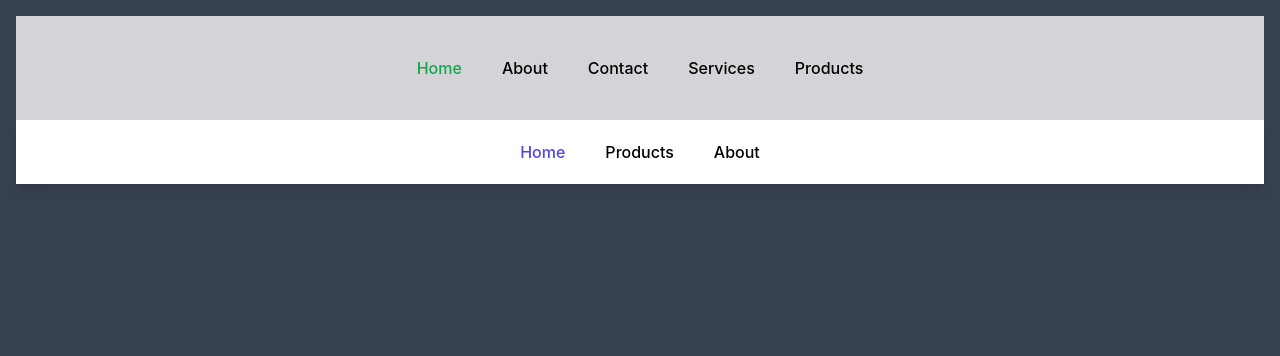
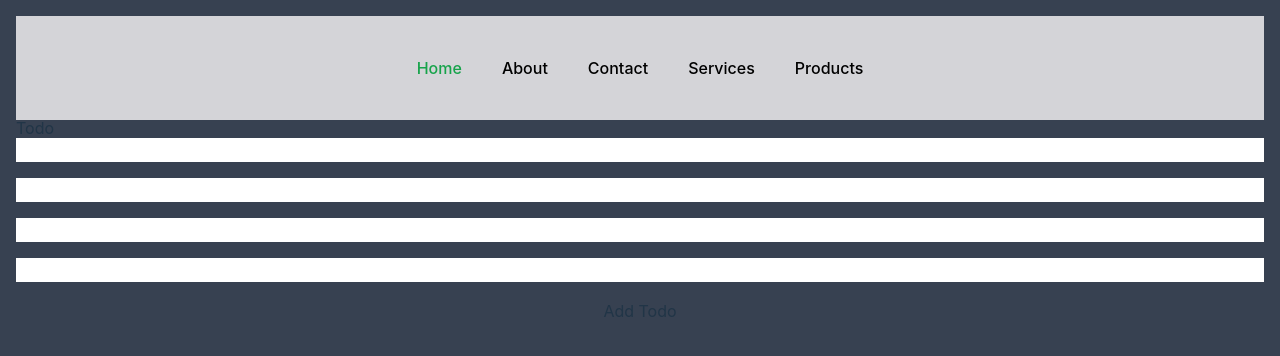
Before and after one commit to Siddharth-M-77/MERN12__REACT, a React (Vite) app: page / in a window 1280 px wide. Shown: the top 356 px of the page. Built offline with nearby package versions, Linux system fonts and the light colour scheme.

Commit message:
practice

```diff
--- a/src/App.jsx
+++ b/src/App.jsx
@@ -8,6 +8,7 @@ import Service from "./components/Service";
 import Product from "./components/Product";
 import ProductDetails from "./components/ProductDetails";
 import FetchData from "./components/FetchData";
+import Todo from "./components/Todo";
 
 const App = () => {
 
@@ -15,12 +16,13 @@ const App = () => {
     <div className="w-screen min-h-screen mx-auto bg-gray-700 p-4 ">
       <Nav />
       <Routes>
-        <Route path="/" element={<FetchData />} />
+        <Route path="/" element={<Todo />} />
+        {/* <Route path="/" element={<FetchData />} />
         <Route path="/About" element={<About />} />
         <Route path="/Products" element={<Product />} >
 
           <Route path="products/:id" element={<ProductDetails />} />
-        </Route>
+        </Route> */}
 
         {/*
         <Route path="/about" element={<About />} />
--- a/src/components/Product.jsx
+++ b/src/components/Product.jsx
@@ -24,7 +24,7 @@ const Product = () => {
         <div className='grid grid-cols-6 gap-5 items-center justify-center'>
           {
             products.map((p, i) => {
-              return <Link key={p.id} className='p-2 flex  flex-col items-center justify-center h-80 bg-gray-500 text-white' to={`products/${p.id}`}>{p.title}
+              return <Link key={p.id} className='p-2 flex  flex-col items-center justify-around h-96 bg-gray-500 text-white' to={`products/${p.id}`}>{p.title}
                 <img className='w-72 h-fit' src={p.image} alt="" />
               </Link>
             })
--- a/src/components/ProductDetails.jsx
+++ b/src/components/ProductDetails.jsx
@@ -6,23 +6,26 @@ import { useParams } from 'react-router-dom'
 const ProductDetails = () => {
   const [singleProduct, setSingleProduct] = useState('')
   const params = useParams()
+  const { id } = params
 
   const getSingleProduct = async () => {
-    const response = await axios.get(`/products/${params.id}`)
+    const response = await axios.get(`/products/${id}`)
     setSingleProduct(response.data)
   }
 
   useEffect(() => {
     getSingleProduct()
-  }, [singleProduct])
+  }, [id])
 
   return (
     <div className='flex items-center min-h-screen bg-gray-600  text-black p-10 text-4xl  uppercase font-semibold mt-5 justify-start gap-5 flex-col flex-wrap'>
 
       <div className='p-4  bg-white shadow-xl rounded-3xl flex items-center justify-center flex-col'>
         <img className='h-52 w-52 object-cover ' src={singleProduct.image} alt="" />
-        <h4 className='text-lg mt-4 mb-4'>{singleProduct.title}</h4>
-        <p className='text-sm w-96 '>{singleProduct.description}</p>
+        <h4 className='text-lg mt-4 w-52 mb-4'>{singleProduct.title}</h4>
+        <p className='text-sm w-96 '>{
+          singleProduct.description.length > 20 ? singleProduct.description.slice(1, 100) :
+            singleProduct?.description}</p>
       </div>
     </div>
   )
--- /dev/null
+++ b/src/components/Todo.jsx
@@ -0,0 +1,75 @@
+import React, { useState } from 'react'
+
+const Todo = () => {
+    const [todos, setTodos] = useState([])
+    const [editId, setEditId] = useState(null)
+    const [formData, setFormData] = useState({ first: "", name: "", email: "", phone: "" })
+    console.log(todos)
+
+    const handleChange = (e) => {
+        const { name, value } = e.target
+        setFormData({ ...formData, [name]: value })
+    }
+
+    const handleSubmit = (e) => {
+        e.preventDefault()
+        if (editId) {
+            const newTodos = todos.map((todo) => todo.id === editId ? { ...todo, ...formData } : todo)
+            setTodos(newTodos)
+            setFormData({ first: "", name: "", email: "", phone: "" })
+            setEditId(null)
+
+        } else {
+            const formdata = {
+                id: Date.now(),
+                first: formData.first,
+                name: formData.name,
+                email: formData.email,
+                phone: formData.phone
+            }
+
+            const newTodo = [...todos, formdata]
+
+            setTodos(newTodo)
+
+            setFormData({ first: "", name: "", email: "", phone: "" })
+
+        }
+
+
+    }
+
+
+    const handleEdit = (id, todo) => {
+        setEditId(id)
+        setFormData(todo)
+    }
+    return (
+        <div>
+            <h1>Todo</h1>
+            <form className='flex  flex-col gap-4' onSubmit={handleSubmit}>
+                <input onChange={handleChange} type="text" name='first' value={formData.first} />
+                <input onChange={handleChange} type="text" name='name' value={formData.name} />
+                <input onChange={handleChange} type="text" name='email' value={formData.email} />
+                <input onChange={handleChange} type="text" name='phone' value={formData.phone} />
+                <button >{editId ? "Update Todo" : "Add Todo"}</button>
+            </form>
+
+            <div>
+                {
+                    todos?.map((todo) => {
+                        return <div key={todo.id} className='flex justify-between items-center'>
+                            <p>{todo.first}</p>
+                            <p>{todo.name}</p>
+                            <button onClick={() => handleDelete(todo.id)}>Delete</button>
+                            <button onClick={() => handleEdit(todo.id, todo)}>Edit</button>
+                        </div>
+                    })
+                }
+            </div>
+
+        </div>
+    )
+
+}
+export default Todo
```
